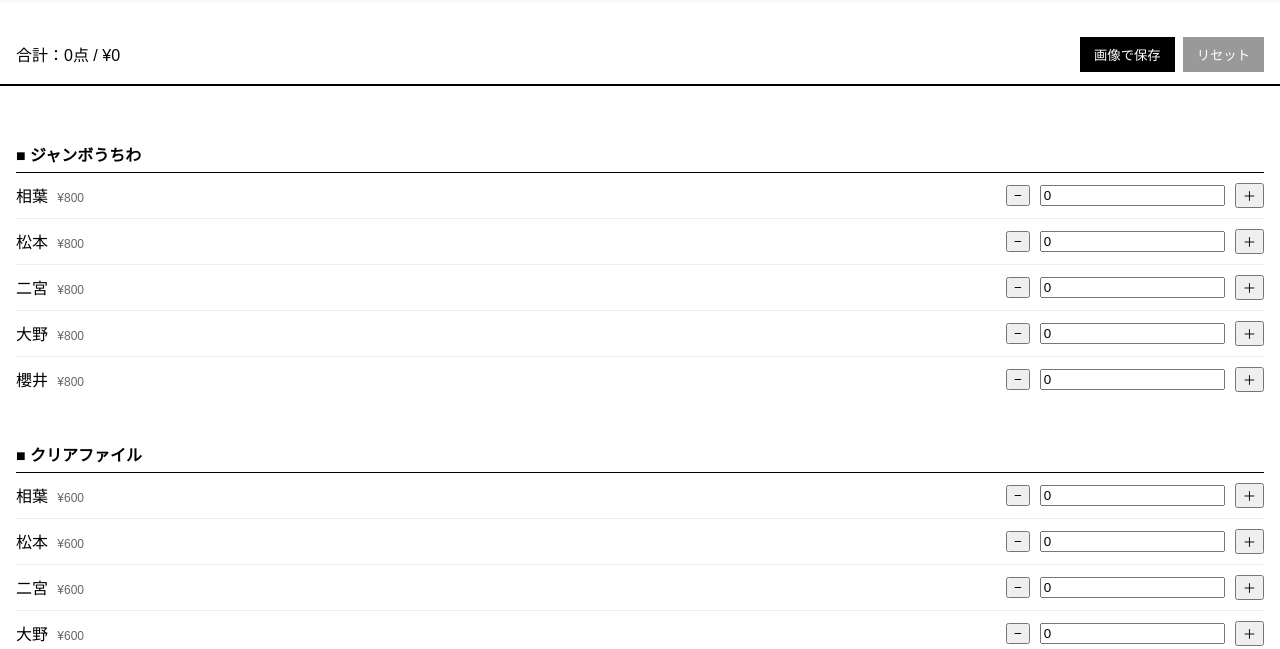
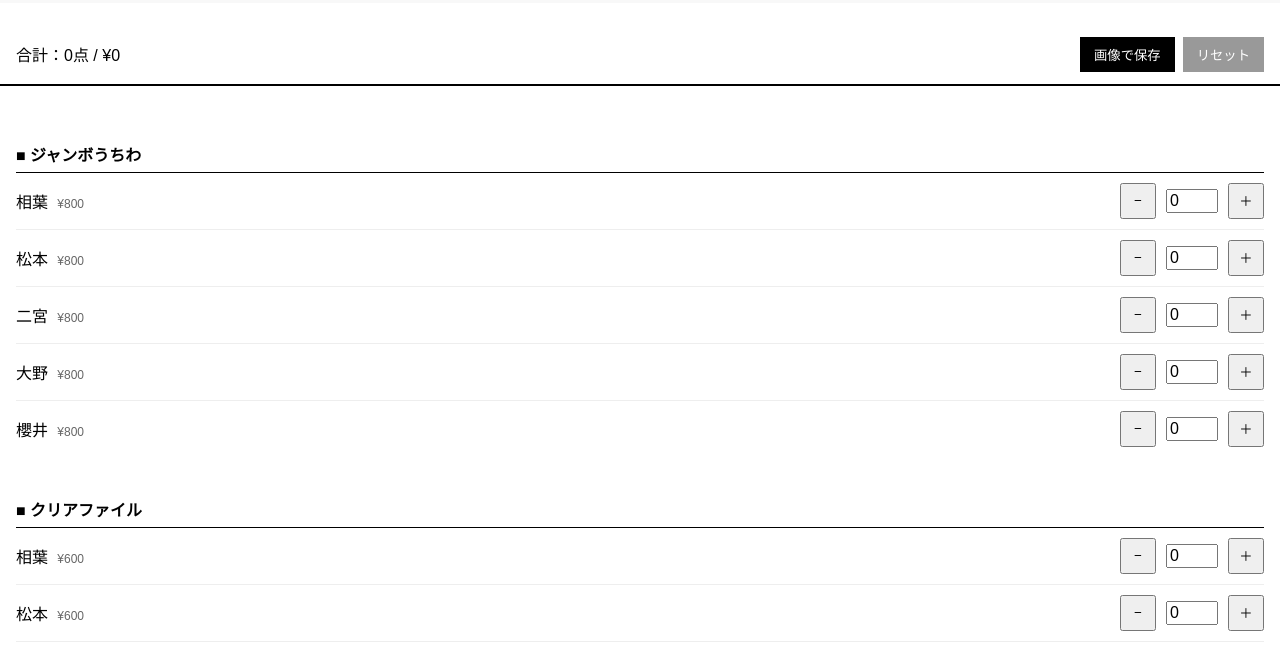
Before and after one commit to yLocal-trhk/We-are-ARASHI, a plain HTML site: page index.html in a window 1280 px wide. Shown: the part 114-763 px from the top of the page. Drawn offline with Linux system fonts and the light colour scheme.

Commit message:
Add files via upload

```diff
--- a/index.html
+++ b/index.html
@@ -60,6 +60,17 @@ html, body { margin:0; padding:0; font-family:sans-serif; background:#fff; }
   }
 }
 
+/* ▼ PC（デフォルトサイズ） */
+input {
+  width: 44px;
+  font-size: 16px;
+}
+
+.qty-btn {
+  width: 36px;
+  height: 36px;
+}
+
 .price { font-size:12px; color:#666; margin-left:6px; }
 
 @media (max-width: 480px) {
@@ -67,14 +78,12 @@ html, body { margin:0; padding:0; font-family:sans-serif; background:#fff; }
     width: 30px;
     font-size: 14px;
   }
-}
-@media (max-width: 480px) {
+
   .qty-btn {
     width: 30px;
     height: 30px;
   }
 }
-
 
 button.save-btn { background:#000; color:#fff; border:none; padding:8px 14px; }
 button.reset-btn { background:#999; color:#fff; border:none; padding:8px 14px; }
```
